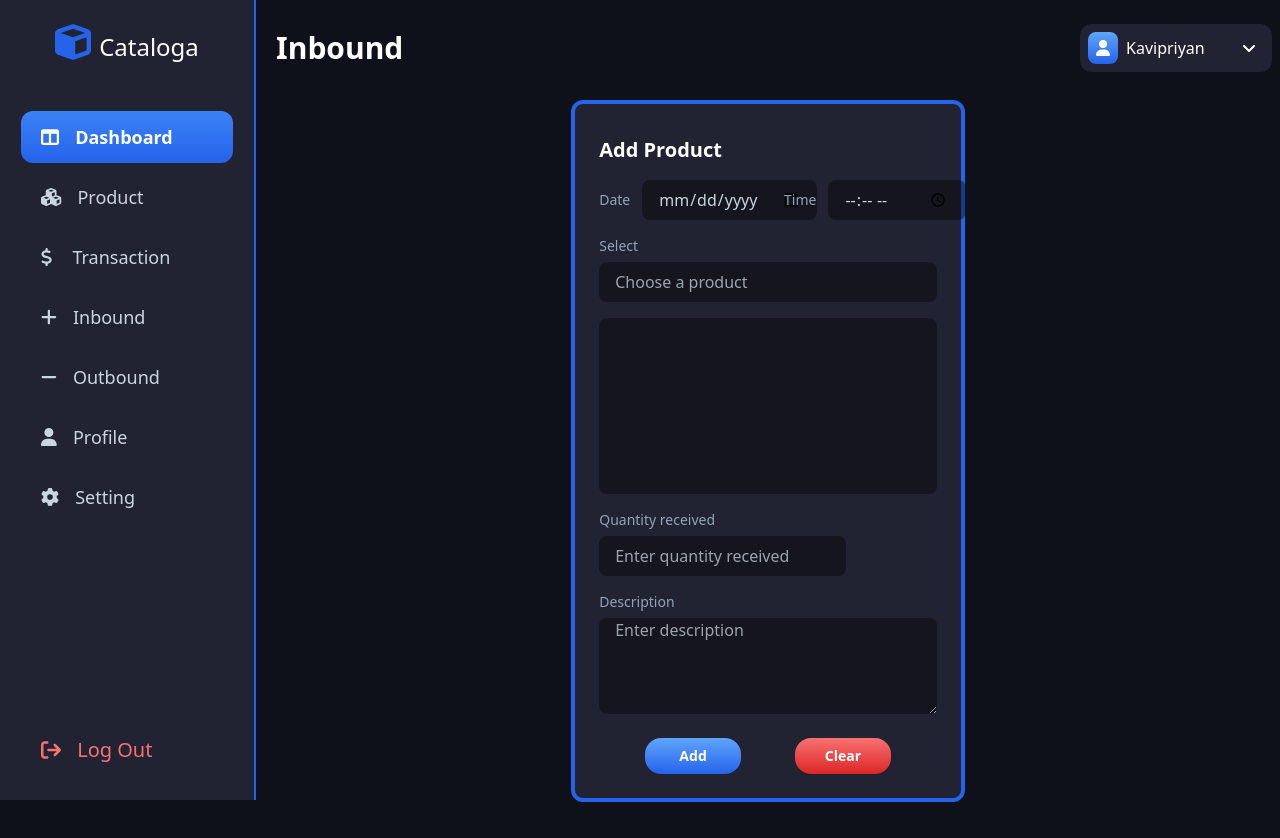
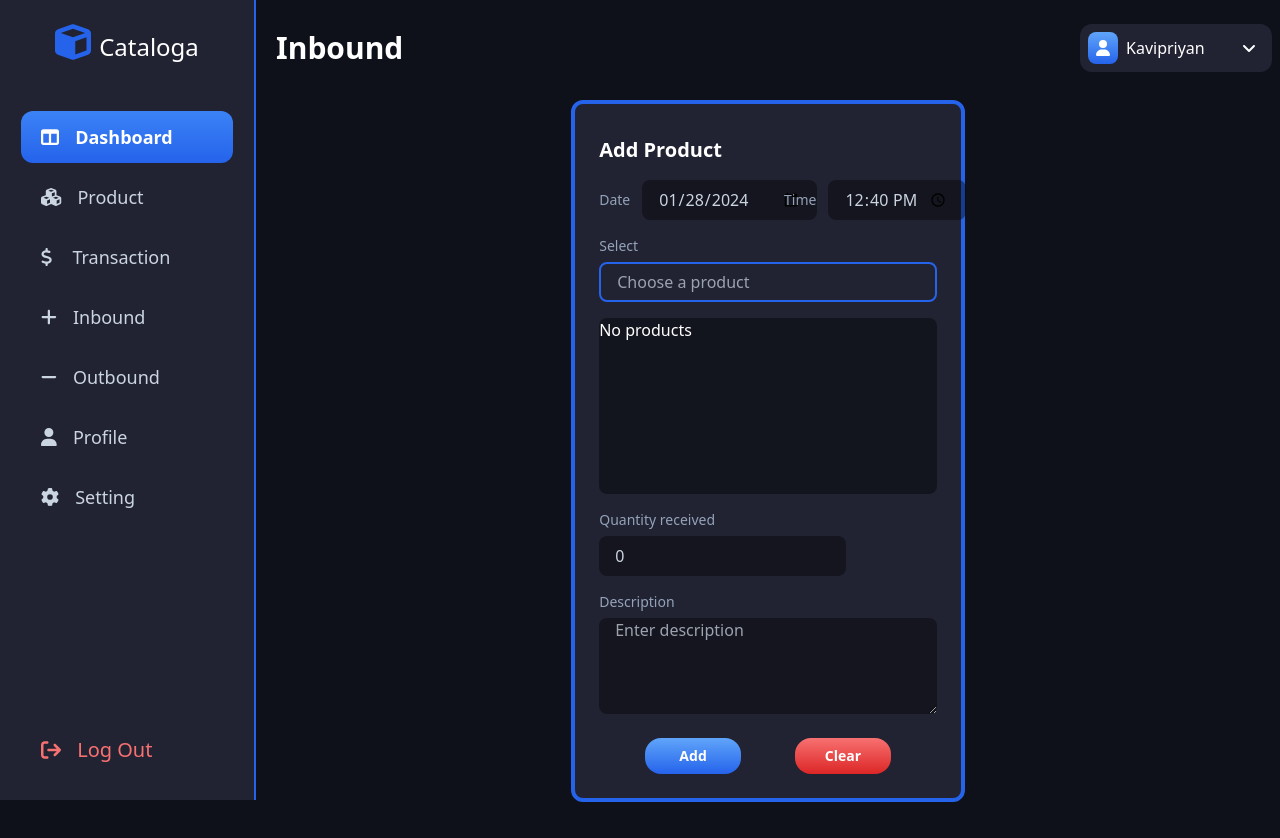
Before and after one commit to Kavipriyanrk99/Inventory_management_frontend, a React (Create React App) app: page /inbound in a window 1280 px wide. Built offline with nearby package versions, Linux system fonts and the light colour scheme.

Commit message:
inbound tab form validation added

```diff
--- a/src/App.js
+++ b/src/App.js
@@ -34,7 +34,12 @@ function App() {
                     />
                     <Route
                         path='inbound'
-                        element={<Inbound />}
+                        element={
+                            <Inbound
+                                products={products}
+                                setProducts={setProducts}
+                            />
+                        }
                     />
                     <Route
                         path='outbound'
--- a/src/components/Inbound.js
+++ b/src/components/Inbound.js
@@ -1,7 +1,7 @@
 import InboundForm from "./InboundForm";
 import User from "./User";
 
-const Inbound = () => {
+const Inbound = ({ products, setProducts }) => {
     return(
         <section className="w-full py-4">
             <article className="flex justify-between">
@@ -14,7 +14,10 @@ const Inbound = () => {
                     />
                 </div>
             </article>
-            <InboundForm />
+            <InboundForm
+                products={products}
+                setProducts={setProducts}
+            />
         </section>
     );
 }
--- a/src/components/InboundForm.js
+++ b/src/components/InboundForm.js
@@ -1,8 +1,85 @@
-const InboundForm = () => {
+import { useEffect, useRef, useState } from "react";
+import ProductSelectList from "./ProductSelectList";
+import { getIST, getISTMilitary } from "../utils/date";
+import { FontAwesomeIcon } from "@fortawesome/react-fontawesome";
+import { faInfoCircle } from "@fortawesome/free-solid-svg-icons";
+
+const InboundForm = ({ products, setProducts }) => {
+    const productSelectRef = useRef();
+
+    const [date, setDate] = useState(getIST(new Date()).split('T')[0]);
+    const [dateFocus, setDateFocus] = useState(false);
+
+    const [time, setTime] = useState(getISTMilitary(new Date()).split('T')[1]);
+    const [timeFocus, setTimeFocus] = useState(false);
+
+    const [inProduct, setInProduct] = useState({
+        productID : '',
+        productName : ''
+    });
+    const [inProductFocus, setInProductFocus] = useState(false);
+
+    const [quantityReceived, setQuantityReceived] = useState(0);
+    const [quantityReceivedFocus, setQuantityReceivedFocus] = useState(false);
+
+    const [description, setDescription] = useState('');
+    const [descriptionFocus, setDescriptionFocus] = useState(false);
+
+    const [formMsg, setFormMsg] = useState('');
+
+    const [addBtnClk, setAddBtnClk] = useState(false);
+    const [isAdding, setIsAdding] = useState(true);
+    const [errorMsg, setErrorMsg] = useState('');
+    const [successMsg, setSuccessMsg] = useState('');
+
+    useEffect(() => {
+        productSelectRef.current.focus();
+    }, []);
+
+    useEffect(() => {
+        setFormMsg('');
+    }, [date, time, inProduct, quantityReceived, description]);
+
+    const handleSubmit = async(event) => {
+        event.preventDefault();
+        if(!date || !time || !inProduct.productName || !quantityReceived || !description || description.trim().length === 0){
+            setFormMsg("fields can't be empty");
+            return;
+        }
+
+        if(!inProduct.productID){
+            setInProductFocus(true);
+            return;
+        }
+
+        if(parseInt(quantityReceived) <= 0){
+            setQuantityReceivedFocus(true);
+            return;
+        }
+
+
+    }
+
+    const handleReset = (event) => {
+        event.preventDefault();
+
+        setDate(getIST(new Date()).split('T')[0]);
+        setTime(getISTMilitary(new Date()).split('T')[1]);
+        setInProduct({
+            productID : '',
+            productName : ''
+        });
+        setQuantityReceived(0);
+        setDescription('');
+
+        productSelectRef.current.focus();
+    }
+
     return(
         <section className="w-full p-5 flex justify-center">
-            <form className="w-2/5 p-4 bg-raisinblack border-4 border-blue-600 rounded-xl flex flex-col relative">
+            <form onSubmit={handleSubmit} className="w-2/5 p-4 bg-raisinblack border-4 border-blue-600 rounded-xl flex flex-col relative">
                 <h2 className="text-xl font-bold py-4 pl-2">Add Product</h2>
+                {formMsg && <p className="text-sm text-red-400 px-2 pb-2"><FontAwesomeIcon icon={faInfoCircle}/> {formMsg}</p>}
                     <div className="flex flex-col gap-4 px-2">
                         <div className="flex gap-4">
                             <div className="w-1/2">
@@ -17,6 +94,11 @@ const InboundForm = () => {
                                         name="date"
                                         type="date"
                                         placeholder="Enter date"
+                                        min={getIST(new Date()).split('T')[0]}
+                                        value={date}
+                                        onChange={(e) => setDate(e.target.value)}
+                                        onFocus={(e) => setDateFocus(true)}
+                                        onBlur={(e) => setDateFocus(false)}
                                     ></input>
                                 </div>
                             </div>
@@ -32,6 +114,11 @@ const InboundForm = () => {
                                         name="time"
                                         type="time"
                                         placeholder="Enter time"
+                                        min={getISTMilitary(new Date()).split('T')[1]}
+                                        value={time}
+                                        onChange={(e) => setTime(e.target.value)}
+                                        onFocus={(e) => setTimeFocus(true)}
+                                        onBlur={(e) => setTimeFocus(false)}
                                     ></input>
                                 </div>
                             </div>
@@ -45,13 +132,20 @@ const InboundForm = () => {
                                 className="w-auto h-10 pl-4 bg-black bg-opacity-40 rounded-lg outline-none focus:border-2 focus:bg-transparent border-blue-600 text-slate-300"
                                 id="productSelect"
                                 name="productSelect"
+                                ref={productSelectRef}
                                 type="text"
                                 placeholder="Choose a product"
+                                value={inProduct.productName}
+                                onChange={(e) => setInProduct({ productID : '', productName : e.target.value})}
+                                onFocus={(e) => setInProductFocus(true)}
+                                onBlur={(e) => setInProductFocus(false)}
                             ></input>
+                            {inProductFocus && inProduct.productName && (inProduct.productName.trim().length === 0 || !inProduct.productID) && <p className="text-sm text-red-400 px-4"><FontAwesomeIcon icon={faInfoCircle}/>  enter valid product name</p>}
                         </div>
-                        <div className="w-full h-44 bg-black bg-opacity-40 rounded-lg">
-
-                        </div>
+                        <ProductSelectList
+                            products={products?.filter((product) => product.productName.toLowerCase().includes(inProduct.productName.toLowerCase()))}
+                            setProductInMovement={setInProduct}
+                        />
                         <div className="w-fit h-fit flex flex-col gap-1.5" >
                             <label
                                 className="text-sm text-slate-400"
@@ -63,7 +157,12 @@ const InboundForm = () => {
                                 name="quantityReceived"
                                 type="number"
                                 placeholder="Enter quantity received"
+                                value={quantityReceived}
+                                onChange={(e) => setQuantityReceived(e.target.value)}
+                                onFocus={(e) => setQuantityReceivedFocus(true)}
+                                onBlur={(e) => setQuantityReceivedFocus(false)}
                             ></input>
+                            {quantityReceivedFocus && parseInt(quantityReceived) <= 0 && <p className="text-sm text-red-400 px-4"><FontAwesomeIcon icon={faInfoCircle}/>  enter valid quantity</p>}
                         </div>
                         <div className="w-full h-fit flex flex-col gap-1.5" >
                             <label
@@ -76,7 +175,12 @@ const InboundForm = () => {
                                 name="description"
                                 type="text"
                                 placeholder="Enter description"
+                                value={description}
+                                onChange={(e) => setDescription(e.target.value)}
+                                onFocus={(e) => setDescriptionFocus(true)}
+                                onBlur={(e) => setDescriptionFocus(false)}
                             ></textarea>
+                            {descriptionFocus && description && description.trim().length === 0 && <p className="text-sm text-red-400 px-4"><FontAwesomeIcon icon={faInfoCircle}/>  enter description</p>}
                         </div>
                     </div>
                     <div className="flex justify-evenly mt-4 py-2">
@@ -86,6 +190,7 @@ const InboundForm = () => {
                         >Add</button>
                         <button
                             className="w-24 h-9 py-2 text-sm font-semibold rounded-2xl bg-gradient-to-b from-red-400 to-red-600 backdrop-blur-lg hover:cursor-pointer active:opacity-90"
+                            onClick={handleReset}
                         >Clear</button>
                     </div>
                 </form>
--- /dev/null
+++ b/src/components/ProductSelectList.js
@@ -0,0 +1,22 @@
+const ProductSelectList = ({ products, setProductInMovement }) => {
+    return(
+        <ul className="w-full h-44 bg-black bg-opacity-40 rounded-lg overflow-y-auto">
+            {
+                products.length > 0 ?
+                    products.map((product) => (
+                      <li
+                        key={product.productID}
+                        onClick={() => setProductInMovement({ productID: product.productID, productName: product.productName})}
+                        className="px-2 py-1 hover:bg-blue-500 hover:cursor-pointer"
+                      >
+                        <span>{product.productName}</span>
+                        <span className="text-xs text-slate-400 p-2">{"[" + product.productID + "]"}</span>
+                      </li>
+                    )) :
+                    <p>No products</p>
+            }
+        </ul>
+    );
+}
+
+export default ProductSelectList;
--- a/src/utils/date.js
+++ b/src/utils/date.js
@@ -1,3 +1,4 @@
+// 12 hours format
 export const getIST = (date) => {
     const timeInIST = new Intl.DateTimeFormat('en-US', {
                         year: 'numeric',
@@ -14,13 +15,31 @@ export const getIST = (date) => {
     return formatedDate;
 }
 
-export const getMonthName = (date) => {
-    date = new Date(date);
-    return date.toLocaleString('default', { month: 'long'});
-};
+// 24 hours format
+export const getISTMilitary = (date) => {
+    const timeInIST = new Intl.DateTimeFormat('en-GB', {
+                        year: 'numeric',
+                        month: '2-digit',
+                        day: '2-digit',
+                        hour: 'numeric',
+                        minute: 'numeric',
+                        timeZone: 'Asia/Kolkata',
+                    }).format(new Date(date));
 
+    const formatedIST = timeInIST.replaceAll('/', '-').replace(', ', 'T').replace(' ', '');
+    const [MM, dd, yyyy] = formatedIST.split('T')[0].split('-');
+    const formatedDate =  yyyy + "-" + MM + "-" + dd + 'T' + formatedIST.split('T')[1];
+    return formatedDate;
+}
+
+// 12 hours format
 export const getRegularTime = (date) => {
     date = getIST(new Date(date));
     const time = date.split('T')[1];
     return time;
 }
+
+export const getMonthName = (date) => {
+    date = new Date(date);
+    return date.toLocaleString('default', { month: 'long'});
+};
```
